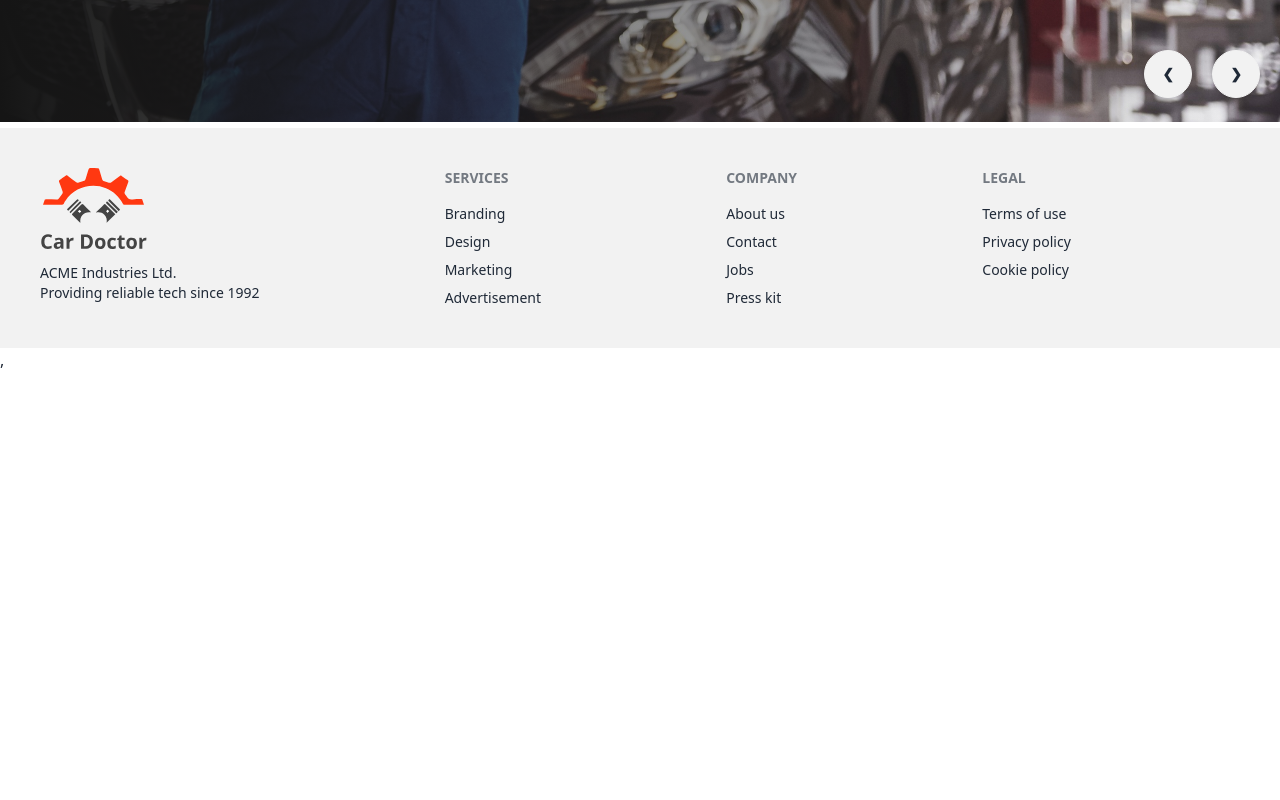
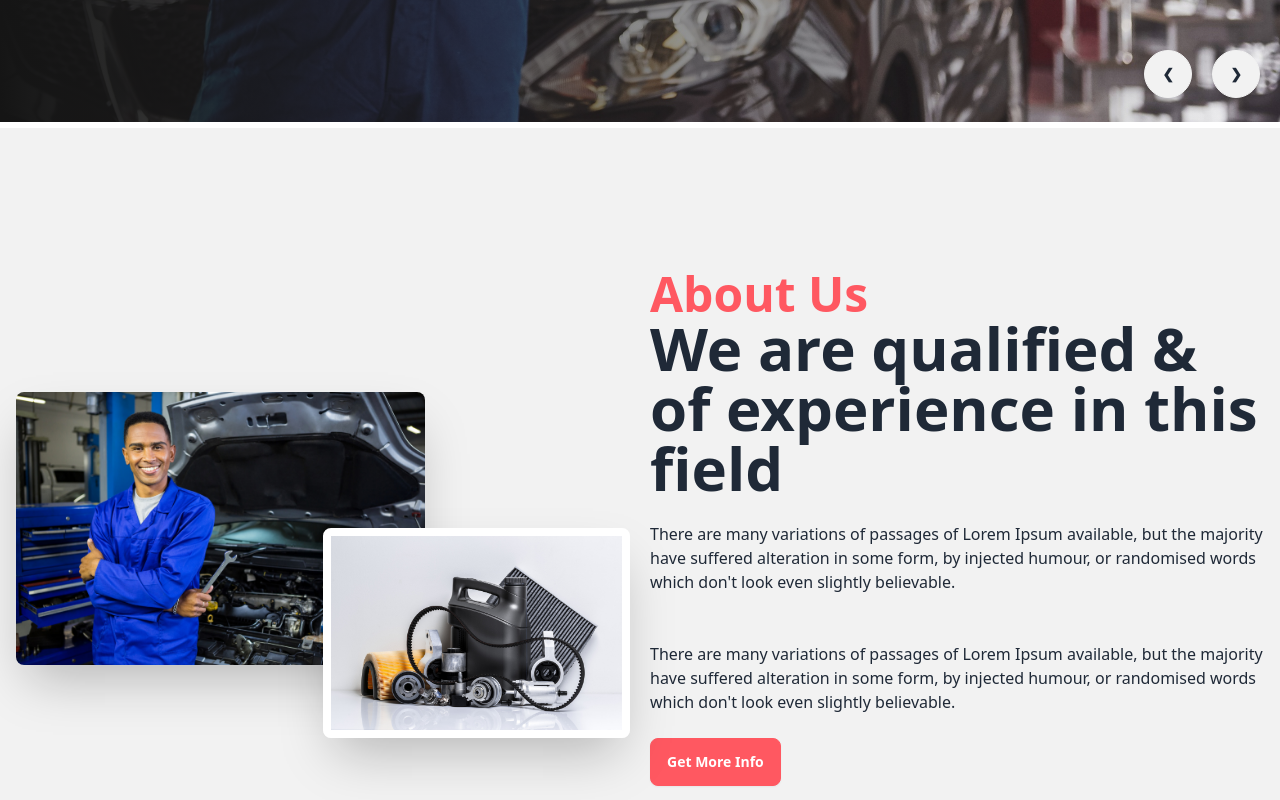
Before and after one commit to JAHIDHASAN05/Doctors_Doms, a React (Vite) app: page / in a window 1280 px wide. Shown: the part 860-1660 px from the top of the page. Before the commit the page ends 1232 px from the top, so only its background shows below. Built offline with nearby package versions, Linux system fonts and the light colour scheme.

Commit message:
about section added

```diff
--- /dev/null
+++ b/src/Pages/Home/About/About.jsx
@@ -0,0 +1,27 @@
+import React from 'react';
+
+import person from '../../../assets/images/about_us/person.jpg'
+import parts from '../../../assets/images/about_us/parts.jpg'
+
+const About = () => {
+    return (
+        <div className="hero min-h-screen bg-base-200">
+            <div className="hero-content flex-col gap-5 lg:flex-row">
+                <div className='lg:w-1/2 relative'>
+                    <img src={person} className="w-2/3 rounded-lg shadow-2xl" />
+                    <img src={parts} className="w-1/2 absolute right-0 top-1/2 border-white border-8 rounded-lg shadow-2xl" />
+
+                </div>
+                <div className='lg:w-1/2'>
+                    <h1 className="text-5xl text-error font-bold">About Us</h1>
+                    <h1 className='text-6xl font-bold'>We are qualified & of experience in this field</h1>
+                    <p className="py-6">There are many variations of passages of Lorem Ipsum available, but the majority have suffered alteration in some form, by injected humour, or randomised words which don't look even slightly believable. </p>
+                    <p className="py-6">There are many variations of passages of Lorem Ipsum available, but the majority have suffered alteration in some form, by injected humour, or randomised words which don't look even slightly believable. </p>
+                    <button className="btn btn-error text-white">Get More Info</button>
+                </div>
+            </div>
+        </div>
+    );
+};
+
+export default About;
--- a/src/Pages/Home/Home/Home.jsx
+++ b/src/Pages/Home/Home/Home.jsx
@@ -1,10 +1,12 @@
 import React from 'react';
 import Banner from '../Banner/Banner';
+import About from '../About/About';
 
 const Home = () => {
     return (
         <>
           <Banner></Banner>
+          <About></About>
         </>
     );
 };
```
